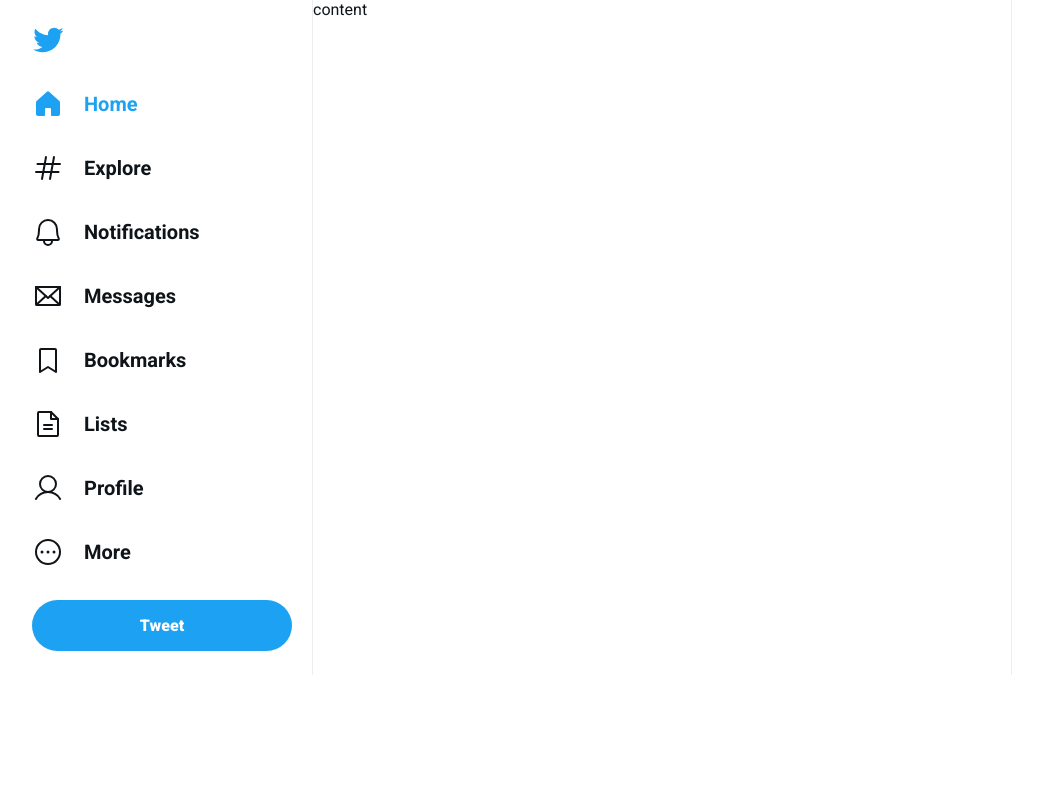
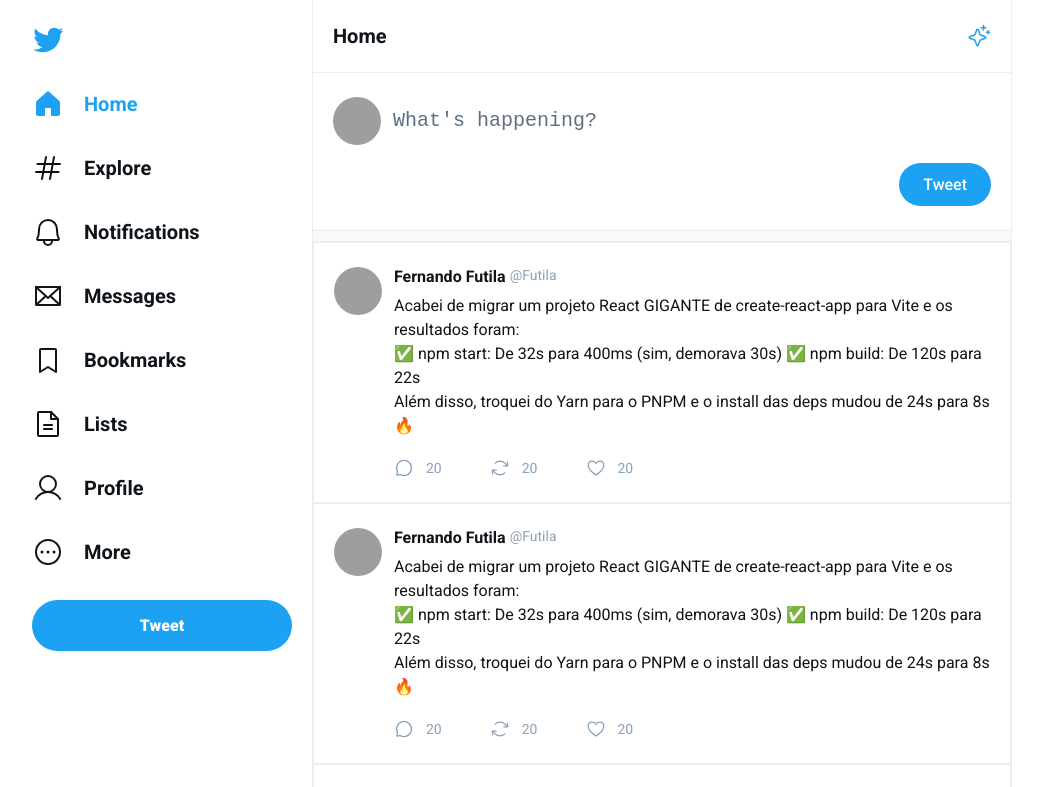
Before and after one commit to Futila/twiter-ui, a React (Vite) app: page / in a window 1280 px wide. Shown: the top 787 px of the page, without its empty margins (128-1171 px from the left). Built offline with nearby package versions, Linux system fonts and the light colour scheme; grey boxes are pictures that could not be loaded.

Commit message:
Listagem de usuários

```diff
--- a/src/components/Tweet.tsx
+++ b/src/components/Tweet.tsx
@@ -1,15 +1,41 @@
-interface TweetProps {
-  user: string;
-  children: string;
-  likes?: number;
-}
+import { ArrowsClockwise, ChatCircle, Heart } from "phosphor-react";
 
-export function Tweet(props: TweetProps) {
+export function Tweet() {
   return (
-    <div>
-      <strong>{props.user}</strong>
-      <p>{props.children}</p>
-      <button>Likes {props.likes ?? 0}</button>
-    </div>
+    <a href="#" className="tweet">
+      <img src="https://github.com/Futila.png" alt="Fernando Futila" />
+
+      <div className="tweet-content">
+        <div className="tweet-content-header">
+          <strong>Fernando Futila</strong>
+          <span>@Futila</span>
+        </div>
+        <p>
+          Acabei de migrar um projeto React GIGANTE de create-react-app para
+          Vite e os resultados foram:
+          <br />
+          ✅ npm start: De 32s para 400ms (sim, demorava 30s) ✅ npm build: De
+          120s para 22s
+          <br />
+          Além disso, troquei do Yarn para o PNPM e o install das deps mudou de
+          24s para 8s 🔥
+        </p>
+
+        <div className="tweet-content-footer">
+          <button type="button">
+            <ChatCircle />
+            20
+          </button>
+          <button type="button">
+            <ArrowsClockwise />
+            20
+          </button>
+          <button type="button">
+            <Heart />
+            20
+          </button>
+        </div>
+      </div>
+    </a>
   );
 }
--- a/src/global.css
+++ b/src/global.css
@@ -96,3 +96,135 @@
   border-left: 1px solid #ebeef0;
   border-right: 1px solid #ebeef0;
 }
+
+.timeline-header {
+  padding: 1.5rem 1.25rem;
+  font-size: 1.25rem;
+  font-weight: 700;
+  border-bottom: 1px solid #ebeef0;
+  display: flex;
+  align-items: center;
+  justify-content: space-between;
+}
+
+.timeline-header svg {
+  color: var(--twitter-blue);
+  width: 1.5rem;
+  height: 1.5rem;
+}
+
+.new-tweet-form {
+  padding: 1.5rem 1.25rem;
+  display: flex;
+  flex-direction: column;
+  gap: 0.5rem;
+}
+
+.new-tweet-form label {
+  display: flex;
+  gap: 0.75rem;
+}
+
+.new-tweet-form label img {
+  width: 3rem;
+  height: 3rem;
+  border-radius: 9999px;
+}
+
+.new-tweet-form label textarea {
+  flex: 1;
+  border: 0;
+  font-size: 1.25rem;
+  font-weight: 500;
+  margin-top: 0.75rem;
+  resize: none;
+}
+
+.new-tweet-form label textarea:focus {
+  outline: none;
+}
+.new-tweet-form label textarea::placeholder {
+  color: #5b7083;
+}
+
+.new-tweet-form button[type="submit"] {
+  margin-left: auto;
+  background: var(--twitter-blue);
+  border: 0;
+  padding: 0.75rem 1.5rem;
+  border-radius: 9999px;
+  color: #fff;
+  font-weight: 500;
+}
+
+.new-tweet-form button[type="submit"]:hover {
+  filter: brightness(0.9);
+}
+
+.separator {
+  background: #f7f9fa;
+  border-top: 1px solid #ebeef0;
+  border-bottom: 1px solid #ebeef0;
+  height: 0.75rem;
+}
+
+.tweet {
+  padding: 1.5rem 1.25rem;
+  display: grid;
+  grid-template-columns: 3rem 1fr;
+  gap: 0.75rem;
+  text-decoration: none;
+  border: 1px solid #ebeef0;
+}
+
+.tweet img {
+  width: 3rem;
+  height: 3rem;
+  border-radius: 9999px;
+}
+
+.tweet .tweet-content {
+  display: flex;
+  flex-direction: column;
+  gap: 0.5rem;
+}
+.tweet .tweet-content .tweet-content-header {
+  display: flex;
+  alig-items: center;
+  gap: 0.25rem;
+}
+
+.tweet .tweet-content .tweet-content-header span {
+  font-size: 0.875rem;
+  color: #89a2b8;
+}
+
+.tweet .tweet-content p {
+  line-height: 1.5;
+}
+
+.tweet .tweet-content .tweet-content-footer {
+  display: flex;
+  align-items: center;
+  gap: 3rem;
+  margin-top: 0.75rem;
+}
+
+.tweet .tweet-content .tweet-content-footer button {
+  display: flex;
+  align-items: center;
+  gap: 0.75rem;
+  border: 0;
+  background: transparent;
+  font-size: 0.875rem;
+  color: #89a2b8;
+}
+
+.tweet .tweet-content .tweet-content-footer button:hover {
+  color: var(--twitter-blue);
+}
+
+.tweet .tweet-content .tweet-content-footer button svg {
+  width: 1.25rem;
+  height: 1.25rem;
+}
--- a/src/main.tsx
+++ b/src/main.tsx
@@ -8,12 +8,14 @@
   FileText,
   Hash,
   House,
+  Sparkle,
   User,
 } from "phosphor-react";
 
 import "./global.css";
 
 import logo from "./assets/logo-twitter.svg";
+import { Tweet } from "./components/Tweet";
 
 ReactDOM.createRoot(document.getElementById("root") as HTMLElement).render(
   <React.StrictMode>
@@ -56,7 +58,30 @@
         </nav>
         <button className="new-tweet">Tweet</button>
       </div>
-      <div className="content">content</div>
+      <div className="content">
+        <main className="timeline">
+          <div className="timeline-header">
+            Home
+            <Sparkle />
+          </div>
+
+          <form className="new-tweet-form">
+            <label htmlFor="tweet">
+              <img src="https://github.com/Futila.png" alt="Fernando Futila" />
+              <textarea id="tweet" placeholder="What's happening?"></textarea>
+            </label>
+
+            <button type="submit">Tweet</button>
+          </form>
+
+          <div className="separator" />
+
+          <Tweet />
+          <Tweet />
+          <Tweet />
+          <Tweet />
+        </main>
+      </div>
     </div>
   </React.StrictMode>
 );
```
